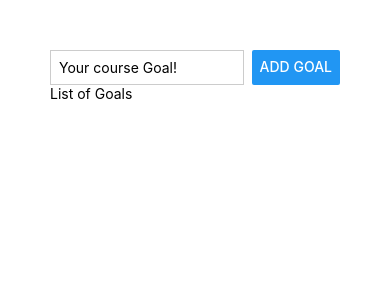
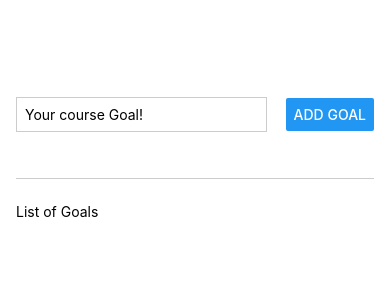
Before and after one commit to HamidrezaLashgari/GoalsMobileApp, a React Native app: screen / in a window 390 px wide. Shown: the top 300 px of the page. Built offline with nearby package versions, Linux system fonts and the light colour scheme.

Commit message:
improve app layout

```diff
--- a/App.js
+++ b/App.js
@@ -16,7 +16,7 @@
         <TextInput style={styles.textInput} placeholder="Your course Goal!" />
         <Button title="Add Goal" />
       </View>
-      <View>
+      <View style={styles.goalsContainer}>
         <Text>List of Goals</Text>
       </View>
     </View>
@@ -27,17 +27,27 @@
 
 const styles = StyleSheet.create({
   appContainer: {
-    padding: 50,
+    flex: 1,
+    paddingTop: 50,
+    paddingHorizontal: 16,
   },
   inputContainer: {
+    flex: 1,
     flexDirection: 'row',
     justifyContent: 'space-between',
+    alignItems: 'center',
+    marginBottom: 24,
+    borderBottomWidth: 1,
+    borderBottomColor: '#cccccc',
   },
   textInput: {
     borderWidth: 1,
     borderColor: '#cccccc',
-    width: '80%',
+    width: '70%',
     marginRight: 8,
     padding: 8,
   },
+  goalsContainer: {
+    flex: 5,
+  },
 });
```
